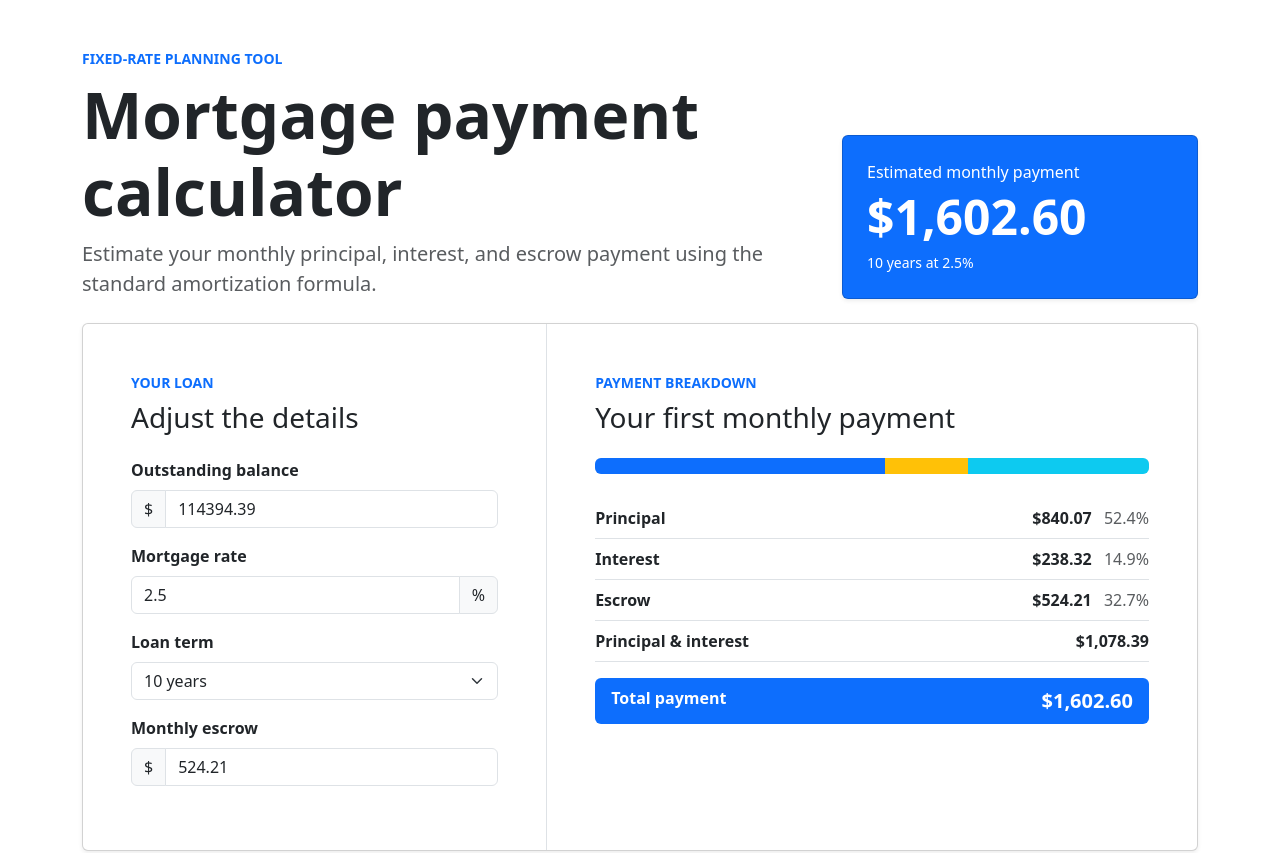
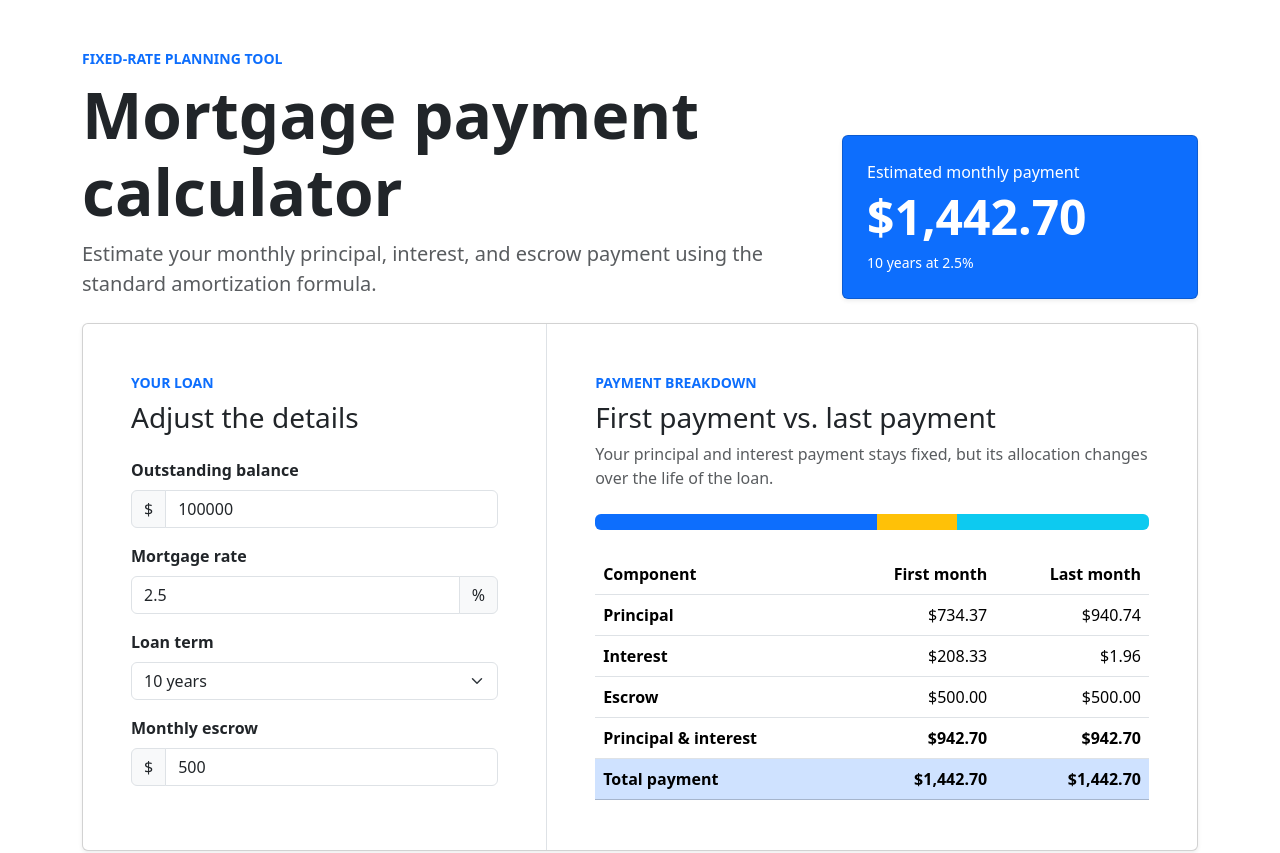
Before and after one commit to amir734jj/mortgage, a Preact app: page / in a window 1280 px wide. Shown: the top 853 px of the page. Built offline with nearby package versions, Linux system fonts and the light colour scheme.

Commit message:
Improvements

```diff
--- a/src/main.jsx
+++ b/src/main.jsx
@@ -31,10 +31,10 @@ function NumberField({ label, value, onInput, prefix, suffix, min = 0, step }) {
 }
 
 function App() {
-  const [principal, setPrincipal] = useState("114394.39");
+  const [principal, setPrincipal] = useState("100000");
   const [annualRate, setAnnualRate] = useState("2.5");
   const [years, setYears] = useState(10);
-  const [escrow, setEscrow] = useState("524.21");
+  const [escrow, setEscrow] = useState("500");
 
   const values = {
     principal: Math.max(0, Number(principal) || 0),
@@ -145,12 +145,16 @@ function App() {
               <p class="text-uppercase text-primary fw-bold small mb-2">
                 Payment breakdown
               </p>
-              <h2 class="h3 mb-4">Your first monthly payment</h2>
+              <h2 class="h3 mb-2">First payment vs. last payment</h2>
+              <p class="text-body-secondary mb-4">
+                Your principal and interest payment stays fixed, but its
+                allocation changes over the life of the loan.
+              </p>
 
               <div
                 class="progress mb-4"
                 role="img"
-                aria-label="Payment distribution"
+                aria-label="First payment distribution"
               >
                 <div
                   class="progress-bar bg-primary"
@@ -166,49 +170,60 @@ function App() {
                 />
               </div>
 
-              <dl class="list-group list-group-flush mb-0">
-                <div class="list-group-item d-flex justify-content-between px-0">
-                  <dt>Principal</dt>
-                  <dd class="mb-0">
-                    <strong>
-                      {currency.format(payment.principalPayment)}
-                    </strong>{" "}
-                    <span class="text-body-secondary ms-2">
-                      {shareOfTotal(payment.principalPayment)}
-                    </span>
-                  </dd>
-                </div>
-                <div class="list-group-item d-flex justify-content-between px-0">
-                  <dt>Interest</dt>
-                  <dd class="mb-0">
-                    <strong>{currency.format(payment.interest)}</strong>{" "}
-                    <span class="text-body-secondary ms-2">
-                      {shareOfTotal(payment.interest)}
-                    </span>
-                  </dd>
-                </div>
-                <div class="list-group-item d-flex justify-content-between px-0">
-                  <dt>Escrow</dt>
-                  <dd class="mb-0">
-                    <strong>{currency.format(payment.escrow)}</strong>{" "}
-                    <span class="text-body-secondary ms-2">
-                      {shareOfTotal(payment.escrow)}
-                    </span>
-                  </dd>
-                </div>
-                <div class="list-group-item d-flex justify-content-between px-0">
-                  <dt>Principal &amp; interest</dt>
-                  <dd class="mb-0 fw-bold">
-                    {currency.format(payment.principalAndInterest)}
-                  </dd>
-                </div>
-                <div class="list-group-item d-flex justify-content-between bg-primary text-white rounded px-3 mt-3">
-                  <dt>Total payment</dt>
-                  <dd class="mb-0 fw-bold fs-5">
-                    {currency.format(payment.totalPayment)}
-                  </dd>
-                </div>
-              </dl>
+              <div class="table-responsive">
+                <table class="table align-middle mb-0">
+                  <thead>
+                    <tr>
+                      <th scope="col">Component</th>
+                      <th scope="col" class="text-end">First month</th>
+                      <th scope="col" class="text-end">Last month</th>
+                    </tr>
+                  </thead>
+                  <tbody>
+                    <tr>
+                      <th scope="row">Principal</th>
+                      <td class="text-end">
+                        {currency.format(payment.principalPayment)}
+                      </td>
+                      <td class="text-end">
+                        {currency.format(payment.lastPrincipalPayment)}
+                      </td>
+                    </tr>
+                    <tr>
+                      <th scope="row">Interest</th>
+                      <td class="text-end">
+                        {currency.format(payment.interest)}
+                      </td>
+                      <td class="text-end">
+                        {currency.format(payment.lastInterest)}
+                      </td>
+                    </tr>
+                    <tr>
+                      <th scope="row">Escrow</th>
+                      <td class="text-end">{currency.format(payment.escrow)}</td>
+                      <td class="text-end">{currency.format(payment.escrow)}</td>
+                    </tr>
+                    <tr>
+                      <th scope="row">Principal &amp; interest</th>
+                      <td class="text-end fw-bold">
+                        {currency.format(payment.principalAndInterest)}
+                      </td>
+                      <td class="text-end fw-bold">
+                        {currency.format(payment.principalAndInterest)}
+                      </td>
+                    </tr>
+                    <tr class="table-primary">
+                      <th scope="row">Total payment</th>
+                      <td class="text-end fw-bold">
+                        {currency.format(payment.totalPayment)}
+                      </td>
+                      <td class="text-end fw-bold">
+                        {currency.format(payment.totalPayment)}
+                      </td>
+                    </tr>
+                  </tbody>
+                </table>
+              </div>
             </div>
           </div>
         </div>
--- a/src/mortgage.js
+++ b/src/mortgage.js
@@ -11,11 +11,18 @@ export function calculateMortgage(principal, annualRate, years, escrow = 0) {
 
   const interest = principal * monthlyRate;
   const principalPayment = principalAndInterest - interest;
+  const lastPrincipalPayment =
+    monthlyRate === 0
+      ? principalAndInterest
+      : principalAndInterest / (1 + monthlyRate);
+  const lastInterest = principalAndInterest - lastPrincipalPayment;
 
   return {
     principalAndInterest,
     principalPayment,
     interest,
+    lastPrincipalPayment,
+    lastInterest,
     escrow,
     totalPayment: principalAndInterest + escrow,
     totalInterest: principalAndInterest * numberOfPayments - principal,
```
Also changed, not shown: 1 other file (tests, documents, lock files or other folders).
